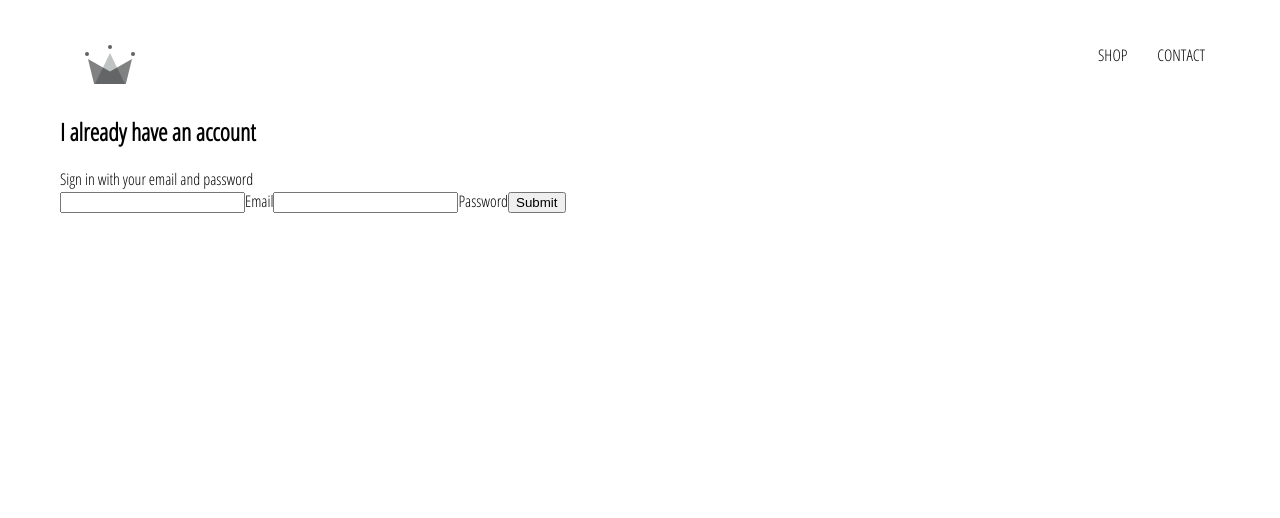
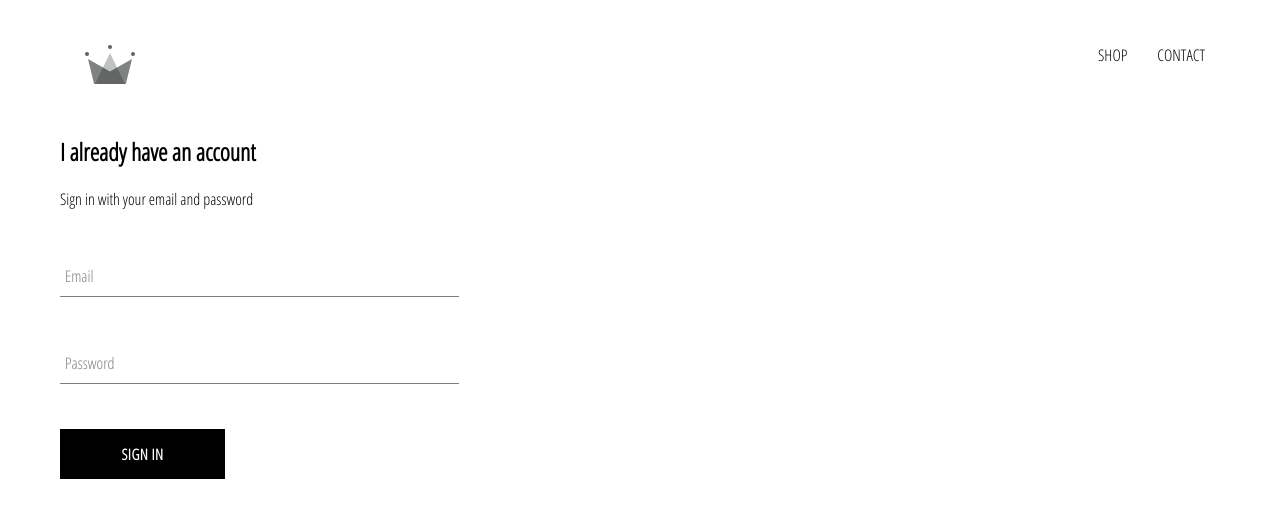
Before and after one commit to ChandraTheMerciless/crwn-clothing, a React (Create React App) app: page /signin in a window 1280 px wide. Shown: the top 518 px of the page. Built offline with nearby package versions, Linux system fonts and the light colour scheme.

Commit message:
added reusable component for input and button

```diff
--- /dev/null
+++ b/src/components/custom-button/custom-button.component.jsx
@@ -0,0 +1,11 @@
+import React from 'react';
+
+import './custom-button.styles.scss';
+
+const CustomButton = ({ children, ...otherProps }) => (
+  <button className='custom-button' {...otherProps}>
+    {children}
+  </button>
+)
+
+export default CustomButton;
--- /dev/null
+++ b/src/components/custom-button/custom-button.styles.scss
@@ -0,0 +1,22 @@
+.custom-button {
+  min-width: 165px;
+  width: auto;
+  height: 50px;
+  letter-spacing: 0.5px;
+  line-height: 50px;
+  padding: 0 35px 0 35px;
+  font-size: 15px;
+  background-color: black;
+  color: white;
+  text-transform: uppercase;
+  font-family: 'Open Sans Condensed';
+  font-weight: bolder;
+  border: none;
+  cursor: pointer;
+
+  &:hover {
+    background-color: white;
+    color: black;
+    border: 1px solid black;
+  }
+}
--- /dev/null
+++ b/src/components/form-input/form-input.component.jsx
@@ -0,0 +1,18 @@
+import React from 'react';
+
+import './form-input.styles.scss';
+
+const FormInput = ({ handleChange, label, ...otherProps }) => (
+  <div className='group'>
+    <input className='form-input' onChange={handleChange} { ...otherProps } />
+    {
+      label ?
+        (<label className={`${otherProps.value.length ? 'shrink' : ''} form-input-label`}>
+          {label}
+        </label>)
+        : null
+    }
+  </div>
+)
+
+export default FormInput;
--- /dev/null
+++ b/src/components/form-input/form-input.styles.scss
@@ -0,0 +1,54 @@
+$sub-color: grey;
+$main-color: black;
+
+@mixin shrinkLabel {
+  top: -14px;
+  font-size: 12px;
+  color: $main-color;
+}
+
+.group {
+  position: relative;
+  margin: 45px 0;
+
+  .form-input {
+    background: none;
+    background-color: white;
+    color: $sub-color;
+    font-size: 18px;
+    padding: 10px 10px 10px 5px;
+    display: block;
+    width: 100%;
+    border: none;
+    border-radius: 0;
+    border-bottom: 1px solid $sub-color;
+    margin: 25px 0;
+
+    &:focus {
+      outline: none;
+    }
+
+    &:focus ~ .form-input-label {
+      @include shrinkLabel();
+    }
+  }
+
+  input[type='password'] {
+    letter-spacing: 0.3em;
+  }
+
+  .form-input-label {
+    color: $sub-color;
+    font-size: 16px;
+    font-weight: normal;
+    position: absolute;
+    pointer-events: none;
+    left: 5px;
+    top: 10px;
+    transition: 300ms ease all;
+
+    &.shrink {
+      @include shrinkLabel();
+    }
+  }
+}
--- a/src/components/sign-in/sign-in.component.jsx
+++ b/src/components/sign-in/sign-in.component.jsx
@@ -1,4 +1,6 @@
 import React from 'react';
+import FormInput from '../../components/form-input/form-input.component';
+import CustomButton from '../../components/custom-button/custom-button.component';
 
 import './sign-in.styles.scss';
 
@@ -31,24 +33,24 @@
         <span>Sign in with your email and password</span>
 
         <form onSubmit={this.handleSubmit}>
-          <input
+          <FormInput
             type='email'
             name='email'
+            label='Email'
             value={this.state.email}
-            onChange={this.handleChange}
+            handleChange={this.handleChange}
             required
           />
-          <label>Email</label>
-          <input
+          <FormInput
             type='password'
             name='password'
+            label="Password"
             value={this.state.password}
-            onChange={this.handleChange}
+            handleChange={this.handleChange}
             required
           />
-          <label>Password</label>
 
-          <input type="submit" value='Submit' />
+          <CustomButton type="submit">Sign In</CustomButton>
         </form>
       </div>
     )
--- a/src/components/sign-in/sign-in.styles.scss
+++ b/src/components/sign-in/sign-in.styles.scss
@@ -0,0 +1,10 @@
+.sign-in {
+  width: 30vw;
+  display: flex;
+  flex-direction: column;
+
+  title {
+    margin-top: 10px;
+    margin-bottom: 10px;
+  }
+}
```
